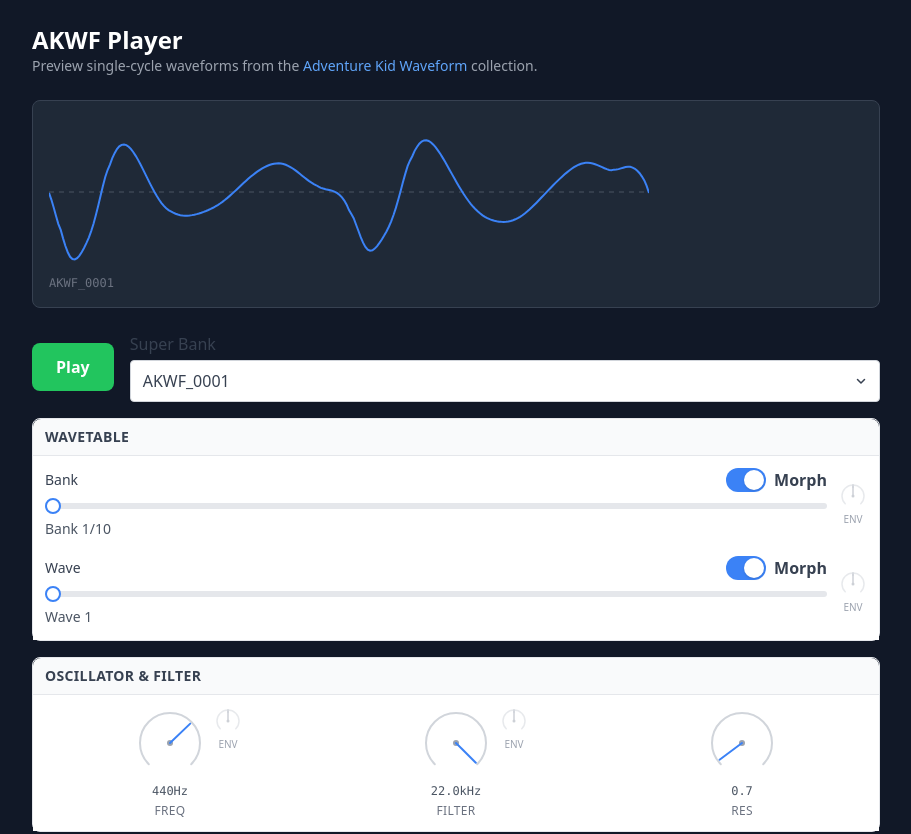
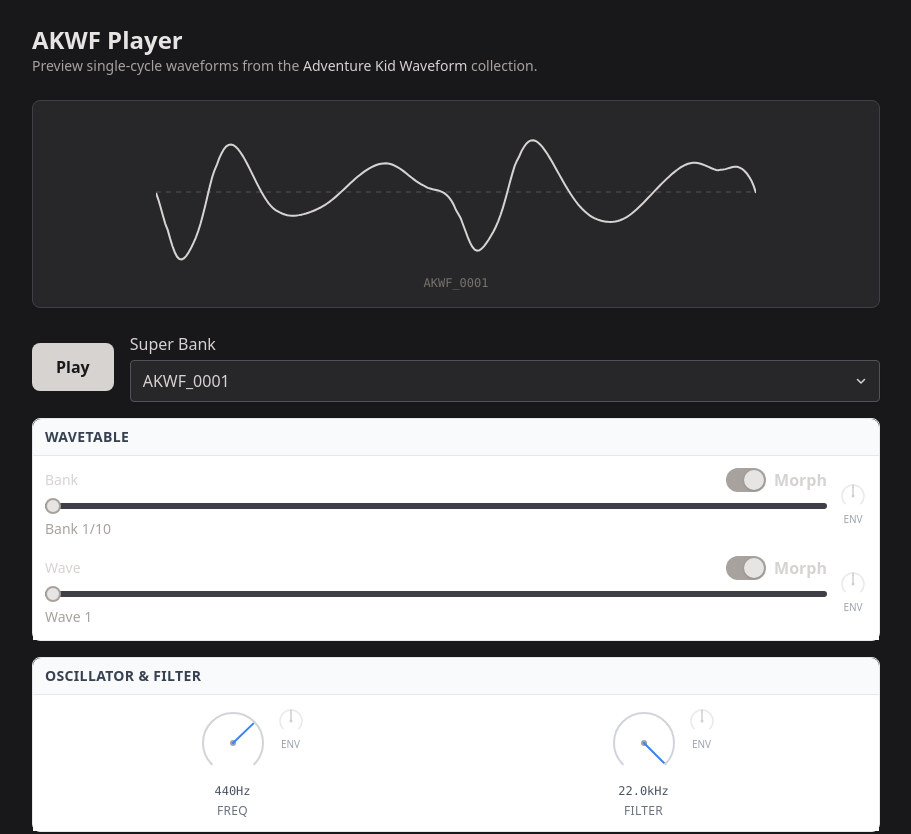
Before and after one commit to tashian/waves, a React (Vite) app: page / in a window 1280 px wide. Shown: the top 834 px of the page, without its empty margins (184-1095 px from the left). Built offline with nearby package versions, Linux system fonts and the light colour scheme.

Commit message:
Bugfixes and things

```diff
--- a/src/WaveformPlayer.tsx
+++ b/src/WaveformPlayer.tsx
@@ -58,7 +58,6 @@ const WaveformPlayer: React.FC = () => {
   const [isPlaying, setIsPlaying] = useState(false);
   const [frequencyNorm, setFrequencyNorm] = useState(invExpScale(440, 20, 2000));
   const [filterFreqNorm, setFilterFreqNorm] = useState(invExpScale(22050, 20, 22050));
-  const [filterResonance, setFilterResonance] = useState(0.707); // Butterworth default
 
   // Drone mode and envelope
   const [droneMode, setDroneMode] = useState(true);
@@ -232,15 +231,27 @@ const WaveformPlayer: React.FC = () => {
     }
   };
 
-  useEffect(() => { updateWorkletWaveforms(); }, [currentBank, bankIndex, waveIndex, bankMorphEnabled, waveMorphEnabled]);
+  // Track which waveforms are currently loaded to avoid redundant transfers
+  const loadedWaveformsRef = useRef<string | null>(null);
+
+  // Determine if we need to load new waveforms or just update morph amounts
+  useEffect(() => {
+    if (!workletNodeRef.current || !currentBank) return;
+
+    const waveformNames = getWaveformNames(currentBank, bankIndex, waveIndex);
+    const waveformKey = `${currentBankName}-${waveformNames.wave11}-${waveformNames.wave12}-${waveformNames.wave21}-${waveformNames.wave22}`;
+
+    if (waveformKey !== loadedWaveformsRef.current) {
+      // Waveform selection changed - need to load new waveform data
+      loadedWaveformsRef.current = waveformKey;
+      updateWorkletWaveforms();
+    } else {
+      // Same waveforms, just update morph amounts (lightweight)
+      updateWorkletMorph();
+    }
+  }, [currentBank, currentBankName, bankIndex, waveIndex, bankMorphEnabled, waveMorphEnabled]);
   useEffect(() => { updateReverbMix(); }, [reverbEnabled, reverbMix]);
 
-  // Update filter resonance
-  useEffect(() => {
-    if (filterRef.current && audioContextRef.current) {
-      filterRef.current.Q.setValueAtTime(filterResonance, audioContextRef.current.currentTime);
-    }
-  }, [filterResonance]);
 
   const initAudio = async () => {
     cleanup();
@@ -258,10 +269,10 @@ const WaveformPlayer: React.FC = () => {
       filterRef.current = audioContextRef.current.createBiquadFilter();
       filterRef.current.type = 'lowpass';
       filterRef.current.frequency.value = filterFrequency;
-      filterRef.current.Q.value = filterResonance;
+      filterRef.current.Q.value = 0.707; // Butterworth (flat response)
 
       envelopeGainRef.current = audioContextRef.current.createGain();
-      envelopeGainRef.current.gain.value = droneMode ? 1 : 0;
+      envelopeGainRef.current.gain.value = 0; // Start muted, will unmute in playWaveform
 
       convolverRef.current = audioContextRef.current.createConvolver();
       dryGainRef.current = audioContextRef.current.createGain();
@@ -289,6 +300,19 @@ const WaveformPlayer: React.FC = () => {
     }
   };
 
+  // Lightweight morph update - only sends morph parameters, not waveform data
+  const updateWorkletMorph = () => {
+    if (!workletNodeRef.current) return;
+    workletNodeRef.current.port.postMessage({
+      type: 'updateMorph',
+      bankMorphEnabled,
+      waveMorphEnabled,
+      bankMorphAmount: bankMorphEnabled ? bankIndex % 1 : 0,
+      waveMorphAmount: waveMorphEnabled ? waveIndex % 1 : 0
+    });
+  };
+
+  // Full waveform update - sends waveform data and morph parameters
   const updateWorkletWaveforms = () => {
     if (!workletNodeRef.current || !currentBank) return;
     const waveformNames = getWaveformNames(currentBank, bankIndex, waveIndex);
@@ -315,15 +339,27 @@ const WaveformPlayer: React.FC = () => {
     });
   };
 
+  // Reset worklet to silence (clears old waveform data)
+  const resetWorklet = () => {
+    if (!workletNodeRef.current) return;
+    workletNodeRef.current.port.postMessage({ type: 'reset' });
+  };
+
   const playWaveform = async () => {
     try {
       if (!audioContextRef.current) await initAudio();
+      // Reset worklet to silence, then load current waveforms
+      resetWorklet();
+      loadedWaveformsRef.current = null; // Force waveform reload
+      updateWorkletWaveforms();
       if (audioContextRef.current!.state === 'suspended') await audioContextRef.current!.resume();
-      if (envelopeGainRef.current) {
-        envelopeGainRef.current.gain.setValueAtTime(droneMode ? 1 : 0, audioContextRef.current!.currentTime);
+      if (envelopeGainRef.current && audioContextRef.current) {
+        const now = audioContextRef.current.currentTime;
+        // Small fade-in to avoid clicks
+        envelopeGainRef.current.gain.setValueAtTime(0, now);
+        envelopeGainRef.current.gain.linearRampToValueAtTime(droneMode ? 1 : 0, now + 0.02);
       }
       setIsPlaying(true);
-      updateWorkletWaveforms();
     } catch (error) {
       console.error('Error starting playback:', error);
     }
@@ -442,19 +478,19 @@ const WaveformPlayer: React.FC = () => {
   };
 
   return (
-    <div className="p-6 max-w-4xl mx-auto space-y-6 bg-gray-900 min-h-screen">
+    <div className="p-6 max-w-4xl mx-auto space-y-6 bg-zinc-900 min-h-screen">
       <header>
-        <h1 className="text-2xl font-bold text-white">AKWF Player</h1>
-        <p className="text-sm text-gray-400">
+        <h1 className="text-2xl font-bold text-stone-200">AKWF Player</h1>
+        <p className="text-sm text-stone-400">
           Preview single-cycle waveforms from the{' '}
-          <a href="https://www.adventurekid.se/akrt/waveforms/adventure-kid-waveforms/" className="text-blue-400 hover:underline">Adventure Kid Waveform</a> collection.
+          <a href="https://www.adventurekid.se/akrt/waveforms/adventure-kid-waveforms/" className="text-stone-300 hover:text-stone-100 hover:underline">Adventure Kid Waveform</a> collection.
         </p>
       </header>
 
       {/* Waveform Display */}
-      <div className="border border-gray-700 rounded-lg p-4 bg-gray-800">
-        <WaveformDisplay data={getMorphedWaveform()} width={600} height={150} color="#3b82f6" backgroundColor="#1f2937" centerLineColor="#4b5563" showCenterLine={true} />
-        <p className="mt-2 text-xs text-gray-500 dark:text-gray-400 font-mono">
+      <div className="border border-zinc-700 rounded-lg p-4 bg-zinc-800 flex flex-col items-center">
+        <WaveformDisplay data={getMorphedWaveform()} width={600} height={150} color="#d6d3d1" backgroundColor="#27272a" centerLineColor="#52525b" showCenterLine={true} />
+        <p className="mt-2 text-xs text-stone-500 font-mono">
           {isLoading ? 'Loading...' : getMorphLabel()}
         </p>
       </div>
@@ -466,12 +502,12 @@ const WaveformPlayer: React.FC = () => {
           <button
             onClick={isPlaying ? stopPlayback : playWaveform}
             disabled={isLoading || !currentBank}
-            className={`px-6 py-3 rounded-lg font-semibold text-white transition-colors ${
+            className={`px-6 py-3 rounded-lg font-semibold transition-colors ${
               isLoading || !currentBank
-                ? 'bg-gray-400 cursor-not-allowed'
+                ? 'bg-zinc-700 text-zinc-500 cursor-not-allowed'
                 : isPlaying
-                  ? 'bg-red-500 hover:bg-red-600'
-                  : 'bg-green-500 hover:bg-green-600'
+                  ? 'bg-stone-400 hover:bg-stone-300 text-zinc-900'
+                  : 'bg-stone-300 hover:bg-stone-200 text-zinc-900'
             }`}
           >
             {isLoading ? 'Loading...' : isPlaying ? 'Stop' : 'Play'}
@@ -493,7 +529,7 @@ const WaveformPlayer: React.FC = () => {
             <div className="flex items-center gap-3">
               <div className="flex-1">
                 <div className="flex items-center justify-between mb-1">
-                  <span className="text-sm text-gray-700 dark:text-gray-300">Bank</span>
+                  <span className="text-sm text-stone-300">Bank</span>
                   <Switch checked={bankMorphEnabled} onCheckedChange={setBankMorphEnabled} label="Morph" />
                 </div>
                 <Slider
@@ -510,7 +546,7 @@ const WaveformPlayer: React.FC = () => {
             <div className="flex items-center gap-3">
               <div className="flex-1">
                 <div className="flex items-center justify-between mb-1">
-                  <span className="text-sm text-gray-700 dark:text-gray-300">Wave</span>
+                  <span className="text-sm text-stone-300">Wave</span>
                   <Switch checked={waveMorphEnabled} onCheckedChange={setWaveMorphEnabled} label="Morph" />
                 </div>
                 <Slider
@@ -555,15 +591,6 @@ const WaveformPlayer: React.FC = () => {
               <ModKnob value={envToFilterMod} onChange={setEnvToFilterMod} label="env" disabled={droneMode} />
             </div>
 
-            <RotaryKnob
-              value={filterResonance}
-              onChange={setFilterResonance}
-              min={0.1} max={20} step={0.1}
-              label="Res"
-              formatValue={(v) => v.toFixed(1)}
-              size={72}
-              defaultValue={0.707}
-            />
           </div>
         </ParameterGroup>
 
@@ -582,10 +609,10 @@ const WaveformPlayer: React.FC = () => {
               disabled={!isPlaying || droneMode}
               className={`px-6 py-3 rounded-lg font-semibold transition-colors ${
                 !isPlaying || droneMode
-                  ? 'bg-gray-300 dark:bg-gray-700 text-gray-500 cursor-not-allowed opacity-50'
+                  ? 'bg-zinc-700 text-zinc-500 cursor-not-allowed opacity-50'
                   : noteActive
-                    ? 'bg-orange-500 text-white'
-                    : 'bg-blue-500 hover:bg-blue-600 text-white'
+                    ? 'bg-stone-200 text-zinc-900'
+                    : 'bg-stone-300 hover:bg-stone-200 text-zinc-900'
               }`}
             >
               {noteActive ? 'Playing...' : 'Trigger'}
@@ -598,7 +625,7 @@ const WaveformPlayer: React.FC = () => {
           <div className="flex items-center gap-4">
             <Switch checked={reverbEnabled} onCheckedChange={setReverbEnabled} label="Enable" />
             <RotaryKnob value={reverbMix} onChange={setReverbMix} min={0} max={1} step={0.01} label="Mix" formatValue={(v) => formatPercent(v)} size={56} disabled={!reverbEnabled} />
-            <p className="text-xs text-gray-400">York Minster IR</p>
+            <p className="text-xs text-stone-500">York Minster IR</p>
           </div>
         </ParameterGroup>
       </div>
--- a/src/components/Select.tsx
+++ b/src/components/Select.tsx
@@ -25,17 +25,17 @@ export function Select({
   return (
     <div className="space-y-1">
       {label && (
-        <label className="block text-gray-700 dark:text-gray-300">{label}</label>
+        <label className="block text-stone-300">{label}</label>
       )}
       <SelectPrimitive.Root value={value} onValueChange={onValueChange} disabled={disabled}>
         <SelectPrimitive.Trigger
           className={`
             inline-flex items-center justify-between w-full px-3 py-2 text-left
-            bg-white dark:bg-gray-800 border border-gray-300 dark:border-gray-600
-            rounded shadow-sm hover:bg-gray-50 dark:hover:bg-gray-750
-            focus:outline-none focus:ring-2 focus:ring-blue-500
+            bg-zinc-800 border border-zinc-600
+            rounded shadow-sm hover:bg-zinc-750
+            focus:outline-none focus:ring-2 focus:ring-stone-400
             disabled:opacity-50 disabled:cursor-not-allowed
-            text-gray-700 dark:text-gray-300
+            text-stone-300
           `}
         >
           <SelectPrimitive.Value placeholder={placeholder} />
@@ -56,9 +56,9 @@ export function Select({
           <SelectPrimitive.Content
             position="popper"
             sideOffset={4}
-            className="overflow-hidden bg-white dark:bg-gray-800 rounded-md shadow-lg border border-gray-200 dark:border-gray-600 z-50 w-[var(--radix-select-trigger-width)]"
+            className="overflow-hidden bg-zinc-800 rounded-md shadow-lg border border-zinc-600 z-50 w-[var(--radix-select-trigger-width)]"
           >
-            <SelectPrimitive.ScrollUpButton className="flex items-center justify-center h-6 bg-white dark:bg-gray-800 cursor-default">
+            <SelectPrimitive.ScrollUpButton className="flex items-center justify-center h-6 bg-zinc-800 cursor-default">
               <svg width="12" height="12" viewBox="0 0 12 12" fill="none">
                 <path
                   d="M2.5 7.5L6 4L9.5 7.5"
@@ -77,10 +77,10 @@ export function Select({
                   value={option.value}
                   className="
                     relative flex items-center px-8 py-2 text-sm rounded select-none
-                    text-gray-700 dark:text-gray-300
-                    hover:bg-blue-50 dark:hover:bg-blue-900/30
-                    focus:bg-blue-100 dark:focus:bg-blue-900/50 focus:outline-none
-                    cursor-pointer data-[highlighted]:bg-blue-50 dark:data-[highlighted]:bg-blue-900/30
+                    text-stone-300
+                    hover:bg-zinc-700
+                    focus:bg-zinc-700 focus:outline-none
+                    cursor-pointer data-[highlighted]:bg-zinc-700
                   "
                 >
                   <SelectPrimitive.ItemText>{option.label}</SelectPrimitive.ItemText>
@@ -99,7 +99,7 @@ export function Select({
               ))}
             </SelectPrimitive.Viewport>
 
-            <SelectPrimitive.ScrollDownButton className="flex items-center justify-center h-6 bg-white dark:bg-gray-800 cursor-default">
+            <SelectPrimitive.ScrollDownButton className="flex items-center justify-center h-6 bg-zinc-800 cursor-default">
               <svg width="12" height="12" viewBox="0 0 12 12" fill="none">
                 <path
                   d="M2.5 4.5L6 8L9.5 4.5"
--- a/src/components/Slider.tsx
+++ b/src/components/Slider.tsx
@@ -40,8 +40,8 @@ export function Slider({
     <label className={`block ${disabled ? 'opacity-50' : ''}`}>
       {(label || subtitle) && (
         <span className="flex justify-between mb-1">
-          <span className="text-gray-700 dark:text-gray-300">{label}</span>
-          {subtitle && <span className="text-xs text-gray-500 dark:text-gray-400">{subtitle}</span>}
+          <span className="text-stone-300">{label}</span>
+          {subtitle && <span className="text-xs text-stone-500">{subtitle}</span>}
         </span>
       )}
       <div className="relative">
@@ -54,33 +54,33 @@ export function Slider({
           disabled={disabled}
           className="relative flex items-center select-none touch-none w-full h-5"
         >
-          <SliderPrimitive.Track className="bg-gray-200 dark:bg-gray-700 relative grow rounded-full h-1.5">
+          <SliderPrimitive.Track className="bg-zinc-700 relative grow rounded-full h-1.5">
             {bipolar ? (
               <SliderPrimitive.Range
-                className="absolute bg-blue-500 rounded-full h-full"
+                className="absolute bg-stone-400 rounded-full h-full"
                 style={{
                   left: value >= 0 ? '50%' : `${((value - min) / (max - min)) * 100}%`,
                   right: value >= 0 ? `${100 - ((value - min) / (max - min)) * 100}%` : '50%'
                 }}
               />
             ) : (
-              <SliderPrimitive.Range className="absolute bg-blue-500 rounded-full h-full" />
+              <SliderPrimitive.Range className="absolute bg-stone-400 rounded-full h-full" />
             )}
           </SliderPrimitive.Track>
 
           {/* Modulation ghost indicator */}
           {modulatedPercent !== undefined && (
             <div
-              className="absolute w-2 h-2 bg-blue-400/50 rounded-full -translate-x-1/2 pointer-events-none"
+              className="absolute w-2 h-2 bg-stone-400/50 rounded-full -translate-x-1/2 pointer-events-none"
               style={{ left: `${modulatedPercent}%` }}
             />
           )}
 
-          <SliderPrimitive.Thumb className="block w-4 h-4 bg-white border-2 border-blue-500 rounded-full hover:bg-blue-50 focus:outline-none focus:ring-2 focus:ring-blue-500 focus:ring-offset-2 disabled:cursor-not-allowed" />
+          <SliderPrimitive.Thumb className="block w-4 h-4 bg-stone-200 border-2 border-stone-400 rounded-full hover:bg-stone-100 focus:outline-none focus:ring-2 focus:ring-stone-400 focus:ring-offset-2 focus:ring-offset-zinc-900 disabled:cursor-not-allowed" />
         </SliderPrimitive.Root>
       </div>
       {valueDisplay && (
-        <span className="text-sm text-gray-600 dark:text-gray-400">{valueDisplay}</span>
+        <span className="text-sm text-stone-400">{valueDisplay}</span>
       )}
     </label>
   );
--- a/src/components/Switch.tsx
+++ b/src/components/Switch.tsx
@@ -14,11 +14,11 @@ export function Switch({ checked, onCheckedChange, label, disabled = false }: Sw
         checked={checked}
         onCheckedChange={onCheckedChange}
         disabled={disabled}
-        className="w-10 h-6 bg-gray-300 dark:bg-gray-600 rounded-full relative data-[state=checked]:bg-blue-500 transition-colors disabled:cursor-not-allowed"
+        className="w-10 h-6 bg-zinc-600 rounded-full relative data-[state=checked]:bg-stone-400 transition-colors disabled:cursor-not-allowed"
       >
-        <SwitchPrimitive.Thumb className="block w-5 h-5 bg-white rounded-full shadow transition-transform translate-x-0.5 data-[state=checked]:translate-x-[18px]" />
+        <SwitchPrimitive.Thumb className="block w-5 h-5 bg-stone-200 rounded-full shadow transition-transform translate-x-0.5 data-[state=checked]:translate-x-[18px]" />
       </SwitchPrimitive.Root>
-      {label && <span className="font-semibold text-gray-700 dark:text-gray-300">{label}</span>}
+      {label && <span className="font-semibold text-stone-300">{label}</span>}
     </label>
   );
 }
--- a/src/index.css
+++ b/src/index.css
@@ -3,5 +3,5 @@
 @tailwind utilities;
 
 body {
-  @apply bg-gray-900;
+  @apply bg-zinc-900;
 }
```
Also changed, not shown: public/waveform-processor.worklet.js (+22 -6 lines).
